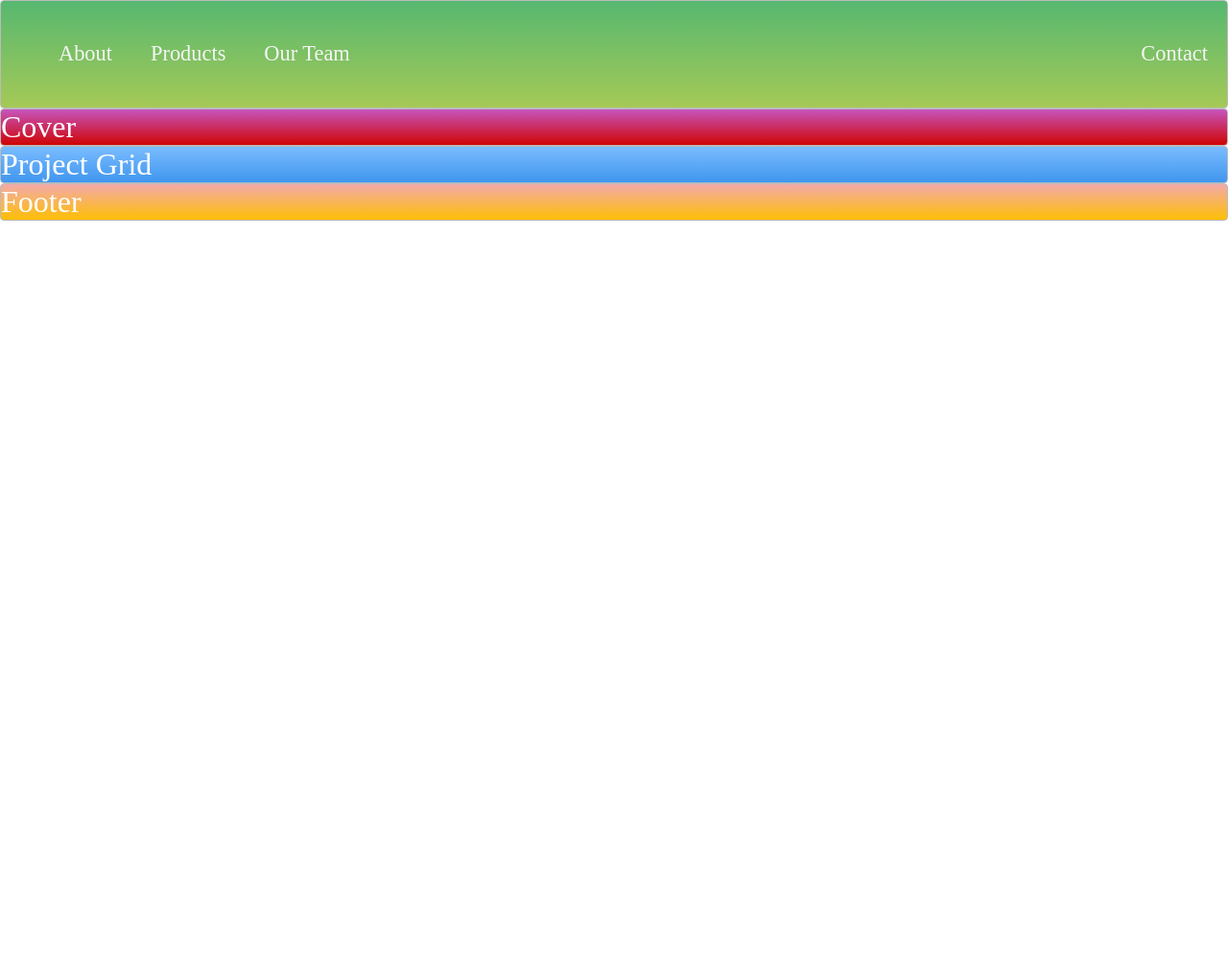
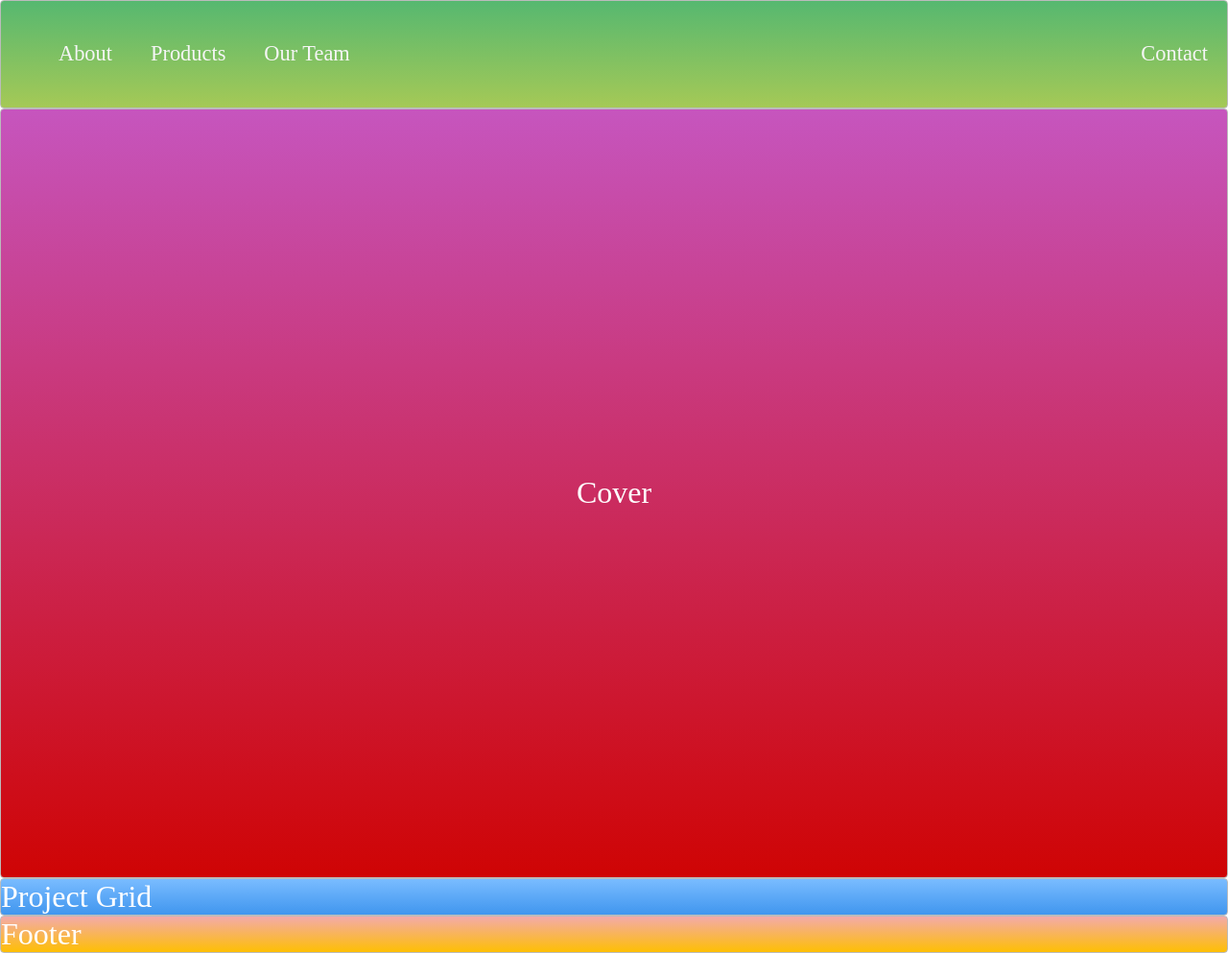
Before and after one commit to damian80/Layout-Master, a plain HTML site: page index.html in a window 1280 px wide. Shown: the whole page at 96% size. Before the commit the page ends 800 px from the top, so only its background shows below. Drawn offline with Linux system fonts and the light colour scheme.

Commit message:
Add files via upload

```diff
--- a/index.html
+++ b/index.html
@@ -7,6 +7,7 @@
 </head>
 
 <body>
+  <!-- NAVIGATION -->
   <nav class="zone green">
     <ul class="main-nav">
       <li><a href="#">About</a></li>
@@ -15,7 +16,8 @@
       <li class="push"><a href="#">Contact</a></li>
     </ul>
   </nav>
-  <div class="zone red">Cover</div>
+  <!-- COVER -->
+  <div class="container zone red">Cover</div>
   <div class="zone blue">Project Grid</div>
   <div class="zone yellow">Footer</div>
 </body>
--- a/style.css
+++ b/style.css
@@ -21,6 +21,14 @@ body {
         font-size: 0.5em;
         padding: 0;
     }
+}
+
+.container {
+    display: flex;
+    align-items: center;
+    justify-content: center;
+    /* height: 500px; */
+    min-height: 100vh;
 }
 
 .zone:hover {
```
